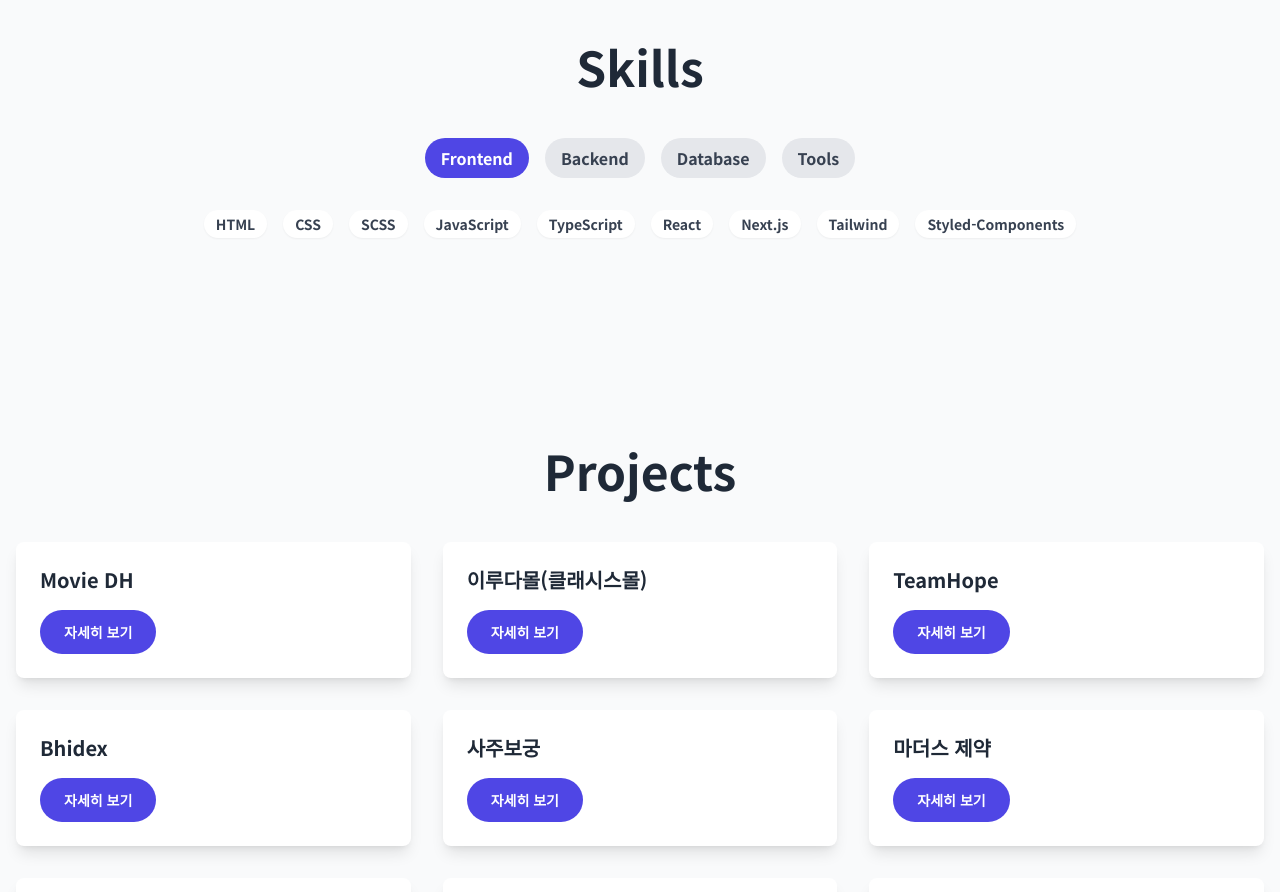
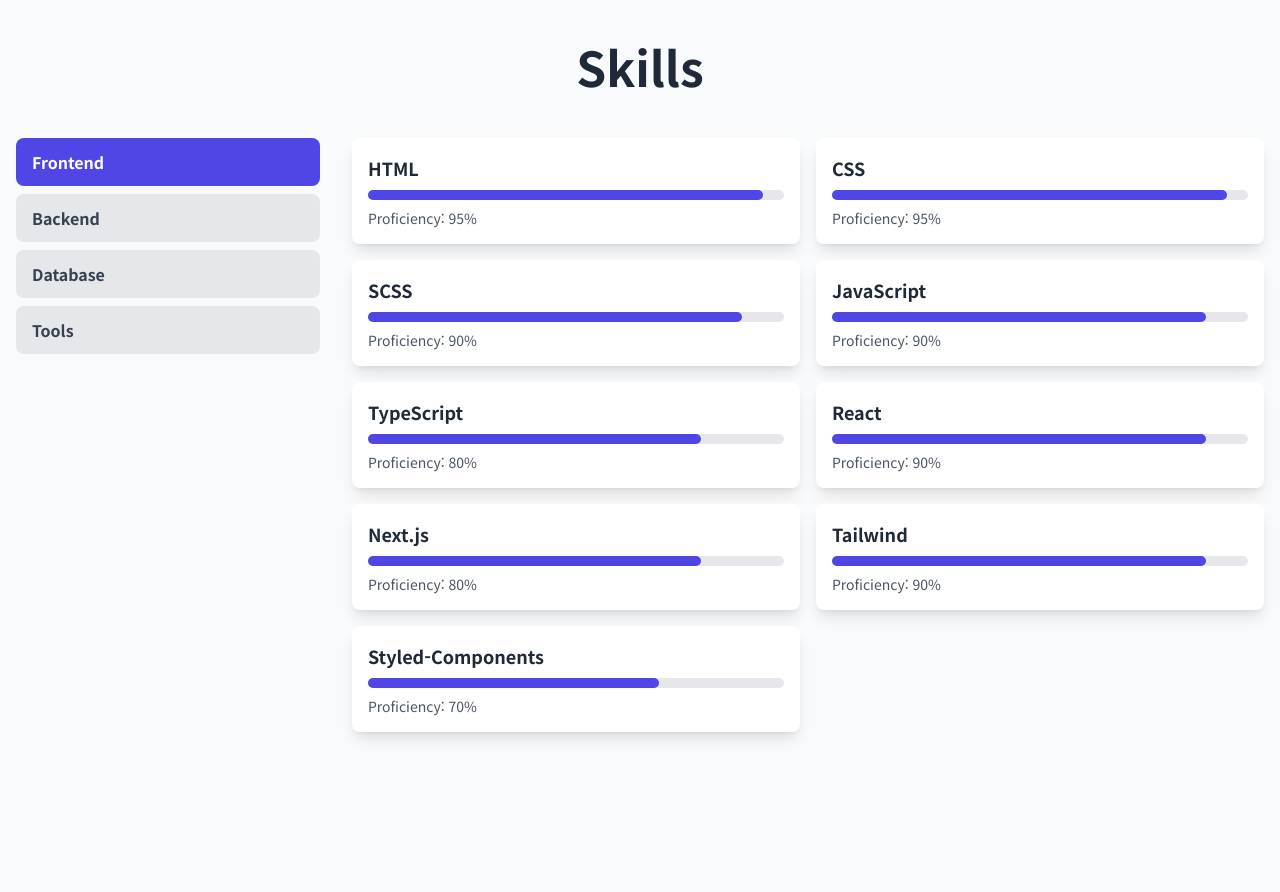
Before and after one commit to wdohoon/portfolio, a Next.js app: page / in a window 1280 px wide. Shown: the part 1840-2732 px from the top of the page. Built offline with nearby package versions, Linux system fonts and the light colour scheme.

Commit message:
2024.12.22

```diff
--- a/src/app/page.tsx
+++ b/src/app/page.tsx
@@ -117,18 +117,69 @@
   },
 ];
 
+interface Skill {
+  name: string;
+  proficiency: number; // 0 to 100
+}
+
+interface SkillCategory {
+  name: string;
+  skills: Skill[];
+}
+
+const skillCategories: SkillCategory[] = [
+  {
+    name: 'Frontend',
+    skills: [
+      { name: 'HTML', proficiency: 95 },
+      { name: 'CSS', proficiency: 95 },
+      { name: 'SCSS', proficiency: 90 },
+      { name: 'JavaScript', proficiency: 90 },
+      { name: 'TypeScript', proficiency: 80 },
+      { name: 'React', proficiency: 90 },
+      { name: 'Next.js', proficiency: 80 },
+      { name: 'Tailwind', proficiency: 90 },
+      { name: 'Styled-Components', proficiency: 70 },
+    ],
+  },
+  {
+    name: 'Backend',
+    skills: [
+      { name: 'Java', proficiency: 50 },
+      { name: 'Python', proficiency: 50 },
+      { name: 'PHP', proficiency: 65 },
+    ],
+  },
+  {
+    name: 'Database',
+    skills: [
+      { name: 'MySQL', proficiency: 80 },
+      { name: 'Oracle', proficiency: 70 },
+      { name: 'PostgreSQL', proficiency: 70 },
+    ],
+  },
+  {
+    name: 'Tools',
+    skills: [
+      { name: 'Git', proficiency: 85 },
+      { name: 'GitHub', proficiency: 85 },
+      { name: 'VS Code', proficiency: 90 },
+      { name: 'IntelliJ', proficiency: 95 },
+      { name: 'Webpack', proficiency: 70 },
+      { name: 'Notion', proficiency: 85 },
+      { name: 'Slack', proficiency: 90 },
+      { name: 'Supabase', proficiency: 70 },
+      { name: 'AWS', proficiency: 50 },
+    ],
+  },
+];
+
 export default function Page() {
   const [selectedProject, setSelectedProject] = useState<Project | null>(null);
   const heroRef = useRef(null)
   const heroInView = useInView(heroRef, { once: true })
 
-  // 스킬 섹션 탭: 'frontend', 'backend', 'database', 'tools'
-  const [activeSkillTab, setActiveSkillTab] = useState<'frontend' | 'backend' | 'database' | 'tools'>('frontend');
-
-  const frontendSkills = ['HTML','CSS','SCSS','JavaScript','TypeScript','React','Next.js','Tailwind','Styled-Components'];
-  const backendSkills = ['Java','Python','PHP'];
-  const dbSkills = ['MySQL','Oracle','PostgreSQL'];
-  const toolSkills = ['Git','GitHub','VS Code','IntelliJ','Webpack','Notion','Slack','Supabase','AWS'];
+  const [activeCategory, setActiveCategory] = useState(skillCategories[0].name);
 
   return (
     <ParallaxProvider>
@@ -183,15 +234,18 @@
 
         {/* Wave Divider */}
         <div className="relative -mt-1">
-          <svg className="w-full h-16 text-gray-50 dark:text-gray-900 rotate-180" preserveAspectRatio="none" viewBox="0 0 1440 320">
-            <path fill="currentColor" d="M0,288L80,272C160,256,320,224,480,224C640,224,800,256,960,256C1120,256,1280,224,1360,208L1440,192L1440,320L1360,320C1280,320,1120,320,960,320C800,320,640,320,480,320C320,320,160,320,80,320L0,320Z"></path>
+          <svg className="w-full h-16 text-gray-50 dark:text-gray-900 rotate-180" preserveAspectRatio="none"
+               viewBox="0 0 1440 320">
+            <path fill="currentColor"
+                  d="M0,288L80,272C160,256,320,224,480,224C640,224,800,256,960,256C1120,256,1280,224,1360,208L1440,192L1440,320L1360,320C1280,320,1120,320,960,320C800,320,640,320,480,320C320,320,160,320,80,320L0,320Z"></path>
           </svg>
         </div>
 
         {/* About Section */}
         <section id="about" className="max-w-7xl mx-auto py-20 px-4">
           <h2 className="text-5xl font-bold mb-12 text-center">About</h2>
-          <div className="bg-gradient-to-tr from-white via-gray-100 to-white dark:from-gray-800 dark:to-gray-900 dark:via-gray-700 rounded-lg p-10 shadow-lg">
+          <div
+            className="bg-gradient-to-tr from-white via-gray-100 to-white dark:from-gray-800 dark:to-gray-900 dark:via-gray-700 rounded-lg p-10 shadow-lg">
             <p className="text-xl leading-relaxed mb-10">
               저는 프론트엔드 개발자로서 다양한 웹 환경에서 사용자에게 매끄러운 경험을 제공하는 데에 열정을 가지고 있습니다.
               JavaScript와 React를 기반으로 프로젝트를 수행해왔으며, Next.js를 통해 서버사이드 렌더링과 최적화를 더욱 강화했습니다.
@@ -205,14 +259,14 @@
           <h2 className="text-5xl font-bold mb-12 text-center">Experience</h2>
           <div className="grid grid-cols-1 md:grid-cols-3 gap-8">
             {[
-              { company: 'itso', period: '인턴 1개월', tech: 'HTML, CSS, JS, jQuery' },
-              { company: '모든세븐', period: '정규직 6개월', tech: 'HTML, CSS, JS, jQuery, MySQL, PHP' },
-              { company: '케이스랩', period: '정규직 1개월', tech: 'HTML, CSS, JS, jQuery, PHP, Vue' }
+              {company: 'itso', period: '인턴 1개월', tech: 'HTML, CSS, JS, jQuery'},
+              {company: '모든세븐', period: '정규직 6개월', tech: 'HTML, CSS, JS, jQuery, MySQL, PHP'},
+              {company: '케이스랩', period: '정규직 1개월', tech: 'HTML, CSS, JS, jQuery, PHP, Vue'}
             ].map((exp, i) => (
               <motion.div
                 key={i}
                 className="bg-white dark:bg-gray-800 shadow-md rounded-lg p-6 hover:shadow-xl transform hover:-translate-y-2 transition"
-                whileHover={{ scale: 1.05 }}
+                whileHover={{scale: 1.05}}
               >
                 <h3 className="text-2xl font-semibold mb-2 text-indigo-600 dark:text-indigo-400">{exp.company}</h3>
                 <p className="text-lg mb-2">{exp.period}</p>
@@ -225,96 +279,63 @@
         {/* Skills Section */}
         <section id="skills" className="max-w-7xl mx-auto py-20 px-4">
           <h2 className="text-5xl font-bold mb-12 text-center">Skills</h2>
-          {/* 탭 버튼들 */}
-          <div className="flex justify-center space-x-4 mb-8">
-            <button
-              className={`px-4 py-2 rounded-full font-semibold transition ${
-                activeSkillTab === 'frontend'
+          <div className="flex flex-col md:flex-row gap-8">
+            {/* Categories */}
+            <div className="md:w-1/4">
+              {skillCategories.map((category) => (
+                <motion.button
+                  key={category.name}
+                  className={`w-full text-left px-4 py-3 rounded-lg mb-2 font-semibold transition ${
+                    activeCategory === category.name
                       ? 'bg-indigo-600 text-white'
                       : 'bg-gray-200 dark:bg-gray-700 text-gray-700 dark:text-gray-300 hover:bg-indigo-100 hover:dark:bg-indigo-800'
                   }`}
-              onClick={() => setActiveSkillTab('frontend')}
+                  onClick={() => setActiveCategory(category.name)}
+                  whileHover={{scale: 1.05}}
+                  whileTap={{scale: 0.95}}
                 >
-              Frontend
-            </button>
-            <button
-              className={`px-4 py-2 rounded-full font-semibold transition ${
-                activeSkillTab === 'backend'
-                  ? 'bg-indigo-600 text-white'
-                  : 'bg-gray-200 dark:bg-gray-700 text-gray-700 dark:text-gray-300 hover:bg-indigo-100 hover:dark:bg-indigo-800'
-              }`}
-              onClick={() => setActiveSkillTab('backend')}
-            >
-              Backend
-            </button>
-            <button
-              className={`px-4 py-2 rounded-full font-semibold transition ${
-                activeSkillTab === 'database'
-                  ? 'bg-indigo-600 text-white'
-                  : 'bg-gray-200 dark:bg-gray-700 text-gray-700 dark:text-gray-300 hover:bg-indigo-100 hover:dark:bg-indigo-800'
-              }`}
-              onClick={() => setActiveSkillTab('database')}
-            >
-              Database
-            </button>
-            <button
-              className={`px-4 py-2 rounded-full font-semibold transition ${
-                activeSkillTab === 'tools'
-                  ? 'bg-indigo-600 text-white'
-                  : 'bg-gray-200 dark:bg-gray-700 text-gray-700 dark:text-gray-300 hover:bg-indigo-100 hover:dark:bg-indigo-800'
-              }`}
-              onClick={() => setActiveSkillTab('tools')}
-            >
-              Tools
-            </button>
+                  {category.name}
+                </motion.button>
+              ))}
             </div>
 
-          {/* 탭별 콘텐츠 */}
-          <div className="flex flex-wrap gap-4 justify-center">
-            {activeSkillTab === 'frontend' && (
-              ['HTML','CSS','SCSS','JavaScript','TypeScript','React','Next.js','Tailwind','Styled-Components'].map((skill, i) => (
-                <motion.span
-                  key={i}
-                  className="px-3 py-1 text-sm font-semibold bg-white dark:bg-gray-800 text-gray-700 dark:text-gray-200 rounded-full shadow-sm hover:shadow-md hover:bg-indigo-100 hover:dark:bg-indigo-800 transition transform hover:scale-105"
-                  whileHover={{ scale: 1.1 }}
+            {/* Skills */}
+            <div className="md:w-3/4">
+              <AnimatePresence mode="wait">
+                <motion.div
+                  key={activeCategory}
+                  initial={{opacity: 0, y: 20}}
+                  animate={{opacity: 1, y: 0}}
+                  exit={{opacity: 0, y: -20}}
+                  transition={{duration: 0.3}}
+                  className="grid grid-cols-1 sm:grid-cols-2 gap-4"
                 >
-                  {skill}
-                </motion.span>
-              ))
-            )}
-            {activeSkillTab === 'backend' && (
-              ['Java','Python','PHP'].map((skill, i) => (
-                <motion.span
-                  key={i}
-                  className="px-3 py-1 text-sm font-semibold bg-white dark:bg-gray-800 text-gray-700 dark:text-gray-200 rounded-full shadow-sm hover:shadow-md hover:bg-indigo-100 hover:dark:bg-indigo-800 transition transform hover:scale-105"
-                  whileHover={{ scale: 1.1 }}
+                  {skillCategories
+                    .find((category) => category.name === activeCategory)
+                    ?.skills.map((skill) => (
+                      <motion.div
+                        key={skill.name}
+                        className="bg-white dark:bg-gray-800 rounded-lg p-4 shadow-lg"
+                        whileHover={{scale: 1.05}}
+                        whileTap={{scale: 0.95}}
                       >
-                  {skill}
-                </motion.span>
-              ))
-            )}
-            {activeSkillTab === 'database' && (
-              ['MySQL','Oracle','PostgreSQL'].map((skill, i) => (
-                <motion.span
-                  key={i}
-                  className="px-3 py-1 text-sm font-semibold bg-white dark:bg-gray-800 text-gray-700 dark:text-gray-200 rounded-full shadow-sm hover:shadow-md hover:bg-indigo-100 hover:dark:bg-indigo-800 transition transform hover:scale-105"
-                  whileHover={{ scale: 1.1 }}
-                >
-                  {skill}
-                </motion.span>
-              ))
-            )}
-            {activeSkillTab === 'tools' && (
-              ['Git','GitHub','VS Code','IntelliJ','Webpack','Notion','Slack','Supabase','AWS'].map((skill, i) => (
-                <motion.span
-                  key={i}
-                  className="px-3 py-1 text-sm font-semibold bg-white dark:bg-gray-800 text-gray-700 dark:text-gray-200 rounded-full shadow-sm hover:shadow-md hover:bg-indigo-100 hover:dark:bg-indigo-800 transition transform hover:scale-105"
-                  whileHover={{ scale: 1.1 }}
-                >
-                  {skill}
-                </motion.span>
-              ))
-            )}
+                        <h3 className="text-lg font-semibold mb-2">{skill.name}</h3>
+                        <div className="w-full bg-gray-200 dark:bg-gray-700 rounded-full h-2.5">
+                          <motion.div
+                            className="bg-indigo-600 h-2.5 rounded-full"
+                            initial={{width: 0}}
+                            animate={{width: `${skill.proficiency}%`}}
+                            transition={{duration: 1, delay: 0.2}}
+                          />
+                        </div>
+                        <p className="text-sm mt-2 text-gray-600 dark:text-gray-400">
+                          Proficiency: {skill.proficiency}%
+                        </p>
+                      </motion.div>
+                    ))}
+                </motion.div>
+              </AnimatePresence>
+            </div>
           </div>
         </section>
 
@@ -446,14 +467,15 @@
                   {selectedProject.github && (
                     <a href={selectedProject.github} target="_blank" rel="noopener noreferrer"
                        className="px-6 py-3 bg-gray-800 text-white dark:bg-gray-200 dark:text-gray-800 rounded-full hover:bg-gray-700 dark:hover:bg-gray-300 transition text-sm font-semibold flex items-center">
-                      <Github className="w-5 h-5 mr-2" />
+                      <Github className="w-5 h-5 mr-2"/>
                       GitHub
                     </a>
                   )}
                   {selectedProject.live && (
                     <a href={selectedProject.live} target="_blank" rel="noopener noreferrer"
                        className="px-6 py-3 bg-indigo-600 text-white dark:bg-indigo-500 rounded-full hover:bg-indigo-700 dark:hover:bg-indigo-600 transition text-sm font-semibold flex items-center">
-                      <svg className="w-5 h-5 mr-2" fill="none" stroke="currentColor" strokeWidth={2} viewBox="0 0 24 24">
+                      <svg className="w-5 h-5 mr-2" fill="none" stroke="currentColor" strokeWidth={2}
+                           viewBox="0 0 24 24">
                         <path strokeLinecap="round" strokeLinejoin="round" d="M10 6H6..."/>
                       </svg>
                       사이트 방문
```
Lines whose indentation alone changed are shown as unchanged.
